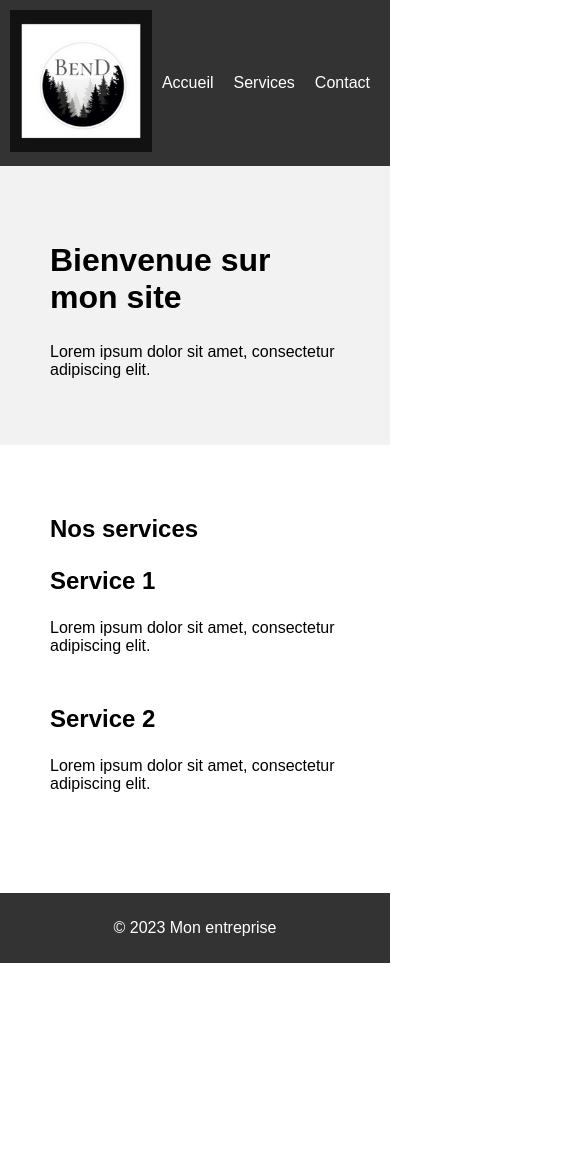
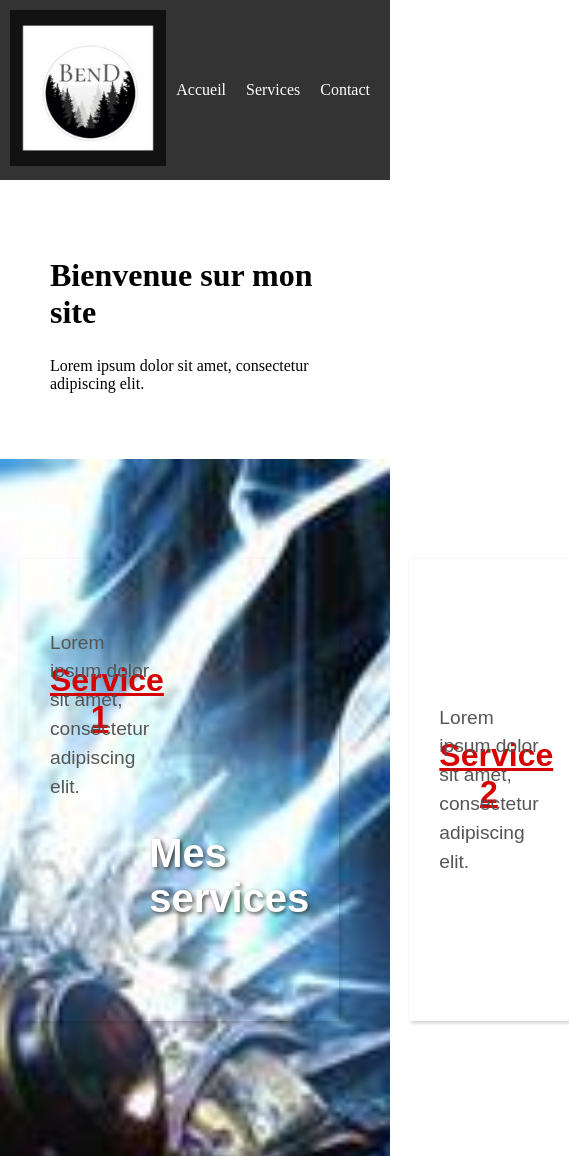
Before and after one commit to benben121212/Nouvel-essai, a plain HTML site: page index.html in a window 390 px wide. Shown: the top 1156 px of the page, 569 px wide, since content can reach past the window. Before the commit the page ends 963 px from the top, so only its background shows below. Drawn offline with Linux system fonts and the light colour scheme.

Commit message:
CSS/style.css

```diff
--- a/CSS/style.css
+++ b/CSS/style.css
@@ -1,6 +1,5 @@
 /* Styles pour le corps de la page */
 body {
-    font-family: Arial, sans-serif;
     margin: 0;
     padding: 0;
 }
@@ -14,7 +13,6 @@ header {
     justify-content: space-between;
     align-items: center;
 }
-
 #logo img {
     max-width: 100%;
 }
@@ -37,7 +35,7 @@ nav a {
 
 /* Styles pour la section intro */
 #intro {
-    background-color: #f2f2f2;
+    background-color: #ffffff;
     padding: 50px;
 }
 
@@ -45,19 +43,103 @@ nav a {
     font-size: 2em;
 }
 
-/* Styles pour la section services */
+/* Styles for the section services */
 #services {
-    background-color: #fff;
+    background-image: url("/Images/fondgamer.jpg");
+    background-position: center;
+    background-size: cover;
+    background-repeat: no-repeat;
+    font-family: Arial, sans-serif;
+    min-height: 100vh;
+    display: grid;
+    grid-template-areas:
+    "header header header"
+    "service1 service2 service3"
+    "service4 service5 service6";
+    grid-template-columns: repeat(3, 1fr);
+    grid-template-rows: auto 1fr;
+    grid-gap: 50px;
+    align-items: center;
     padding: 50px;
-}
+    }
 
-.service {
+    #services h2 {
+    grid-area: header;
+    text-align: left;
+    margin-top: 10px;
     margin-bottom: 50px;
-}
+    color: #fff;
+    text-shadow: 2px 2px 4px rgba(0, 0, 0, 0.7);
+    font-size: 2.5em;
+    }
 
-.service h3 {
-    font-size: 1.5em;
-}
+    .service {
+    display: grid;
+    grid-template-areas:
+    "title title"
+    "description image";
+    grid-template-columns: 2fr 1fr;
+    grid-template-rows: auto auto;
+    background-color: transparent;
+    box-shadow: 2px 2px 4px rgba(0, 0, 0, 0.2);
+    text-align: center;
+    align-items: center;
+    justify-content: center;
+    padding: 40px 60px;
+    margin-top: 30px;
+    margin-bottom: 50px;
+    }
+
+    .service h3 {
+    grid-area: title;
+    text-align: right;
+    margin-top: 30px;
+    font-size: 2em;
+    font-weight: bold;
+    color: #d60000;
+    text-decoration: underline;
+    }
+
+    .service p {
+    grid-area: description;
+    font-size: 1.2em;
+    line-height: 1.5em;
+    text-align: left;
+    color: #555;
+    }
+
+    .service img {
+    grid-area: image;
+    }
+
+  /* Increase spacing between the columns */
+  #services {
+    grid-gap: 70px;
+  }
+
+  /* Adjust elements for smaller screens */
+  @media screen and (max-width: 767px) {
+    #services {
+      align-items: stretch;
+      padding: 50px 20px;
+    }
+
+    .service {
+      grid-template-columns: 1fr;
+      grid-template-rows: auto auto auto;
+      padding: 50px 30px;
+      margin-top: 50px;
+      margin-bottom: 0;
+    }
+
+    .service h3 {
+      grid-column: 1 / -1;
+      grid-row: 2 / 3;
+      margin-top: 0;
+      text-align: center;
+    }
+  }
+
 
 /* Styles pour le footer */
 footer {
--- a/index.html
+++ b/index.html
@@ -11,7 +11,7 @@
     <header>
         <div id="logo">
             <!-- Commentaire pour le logo -->
-            <img src="Images/logo.png" alt="Logo">
+			<img src="Images/logo.png" alt="Nom de votre entreprise">
         </div>
         <nav>
             <!-- Commentaire pour le menu de navigation -->
@@ -31,12 +31,13 @@
      </section>
 
      <section id="services">
-        <h2>Nos services</h2>
-        <div class="service">
+
+         <div class="service">
+			<h2>Mes services</h2>
             <!-- Commentaire pour le service 1 -->
             <h3>Service 1</h3>
             <p>Lorem ipsum dolor sit amet, consectetur adipiscing elit.</p>
-        </div>
+         </div>
         <div class="service">
             <!-- Commentaire pour le service 2 -->
             <h3>Service 2</h3>
```
Also changed, not shown: Images/fondgamer.jpg (added).
